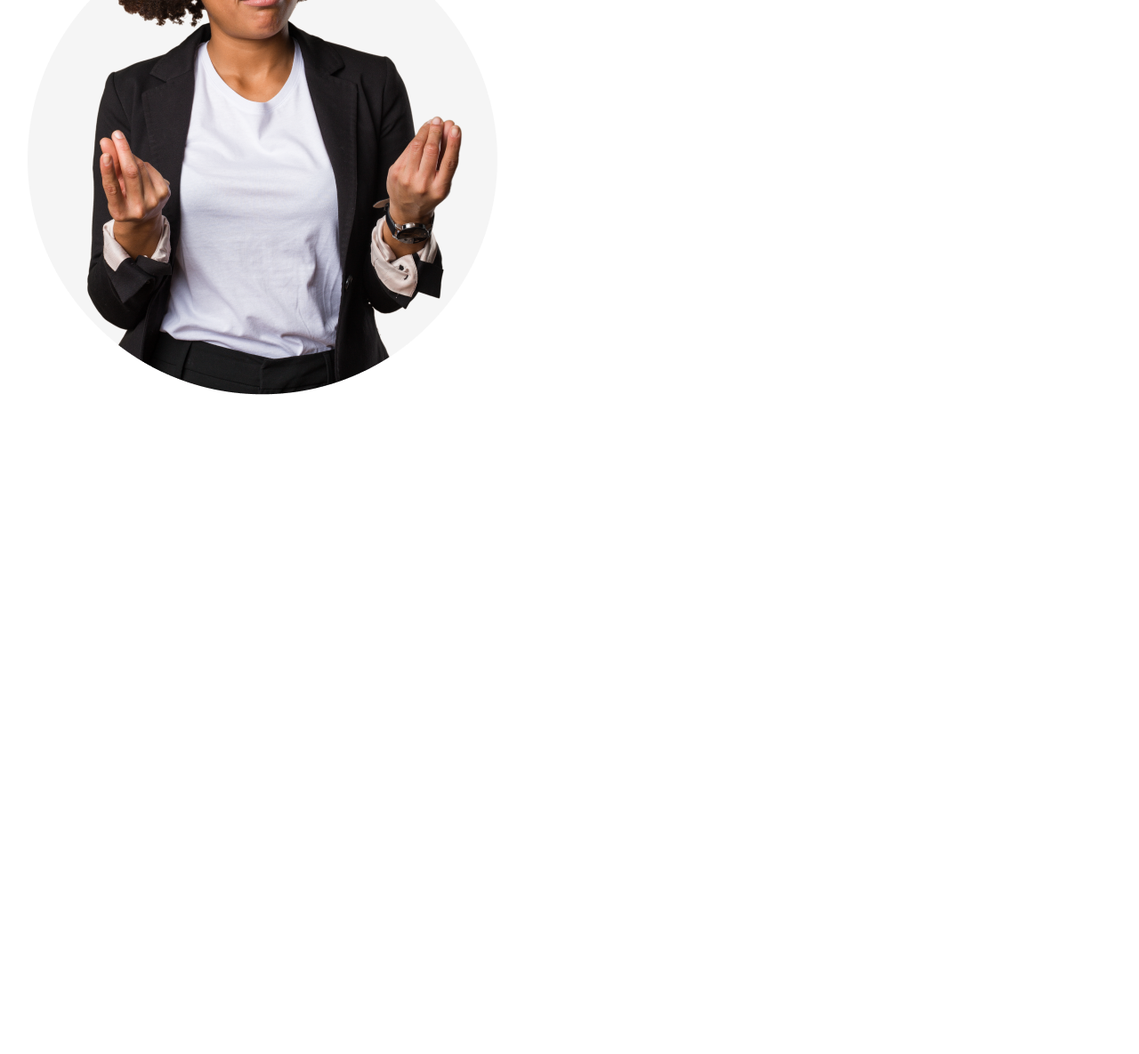
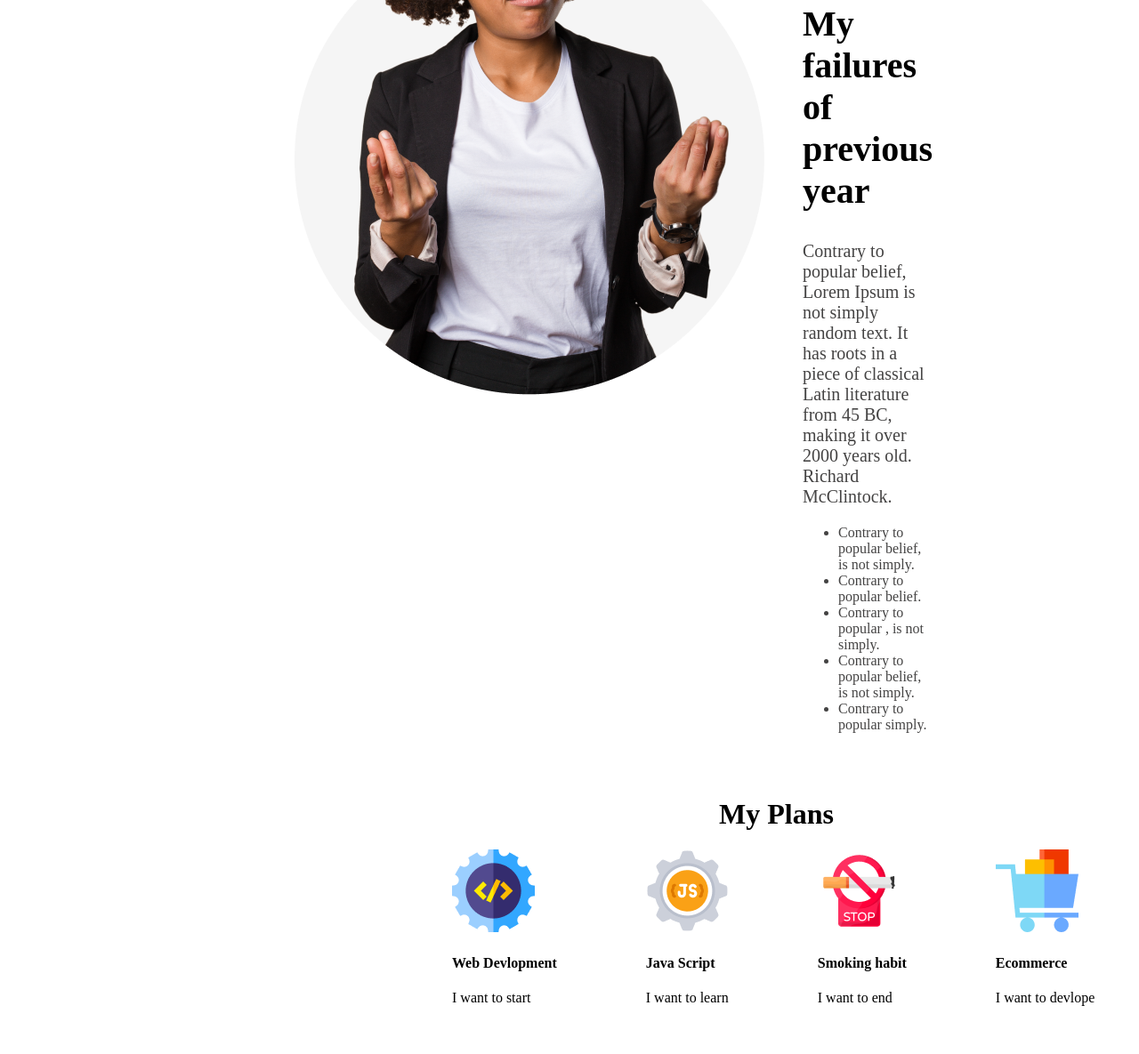
Before and after one commit to TASNIM045/new_year_new_me_project, a plain HTML site: page index.html in a window 1280 px wide. Shown: the part 1088-2273 px from the top of the page at 89% size. Before the commit the page ends 1544 px from the top, so only its background shows below. Drawn offline with Linux system fonts and the light colour scheme.

Commit message:
code of plans part

```diff
--- a/index.html
+++ b/index.html
@@ -49,6 +49,35 @@
                 </ul>
             </div>
         </div>
+
+        <div class="my-plan">
+            <div class="plan-title">
+                <h1>My Plans</h1>
+            </div>
+            <div class="plan-description">
+                <div class="plans">
+                    <img src="images/web.png" alt="">
+                    <h4>Web Devlopment</h4>
+                    <p>I want to start</p>
+                </div>
+                <div class="plans">
+                    <img src="images/js.png" alt="">
+                    <h4>Java Script</h4>
+                    <p>I want to learn</p>
+                </div>
+                <div class="plans">
+                    <img src="images/smoke.png" alt="">
+                    <h4>Smoking habit</h4>
+                    <p>I want to end</p>
+                </div>
+                <div class="plans">
+                    <img src="images/ecom.png" alt="">
+                    <h4>Ecommerce</h4>
+                    <p>I want to devlope</p>
+                </div>
+            </div>
+
+        </div>
     </main>
     <footer>
 
--- a/style.css
+++ b/style.css
@@ -30,4 +30,33 @@ header>.header-btn {
 
 main>.content {
     display: flex;
+    padding-left: 300px;
 }
+.content>.content-description>.content-title {
+    font-size: 40px;
+}
+.content>.content-description>.content-info {
+    font-size: 20px;
+}
+.content>.content-description>.content-info,.content-list {
+    color: #444343;
+}
+.content>.content-description {
+    padding-top: 250px;
+    padding-right: 500px;
+}
+.content-img {
+    padding-right: 25px;
+}
+.my-plan>.plan-title {
+    padding-top: 35px;
+    padding-left: 800px;
+}
+.my-plan>.plan-description {
+    display: flex;
+    padding-left: 400px;
+    padding-bottom: 35px;
+}
+.my-plan>.plan-description>.plans {
+    padding-left: 100px;
+}
```
